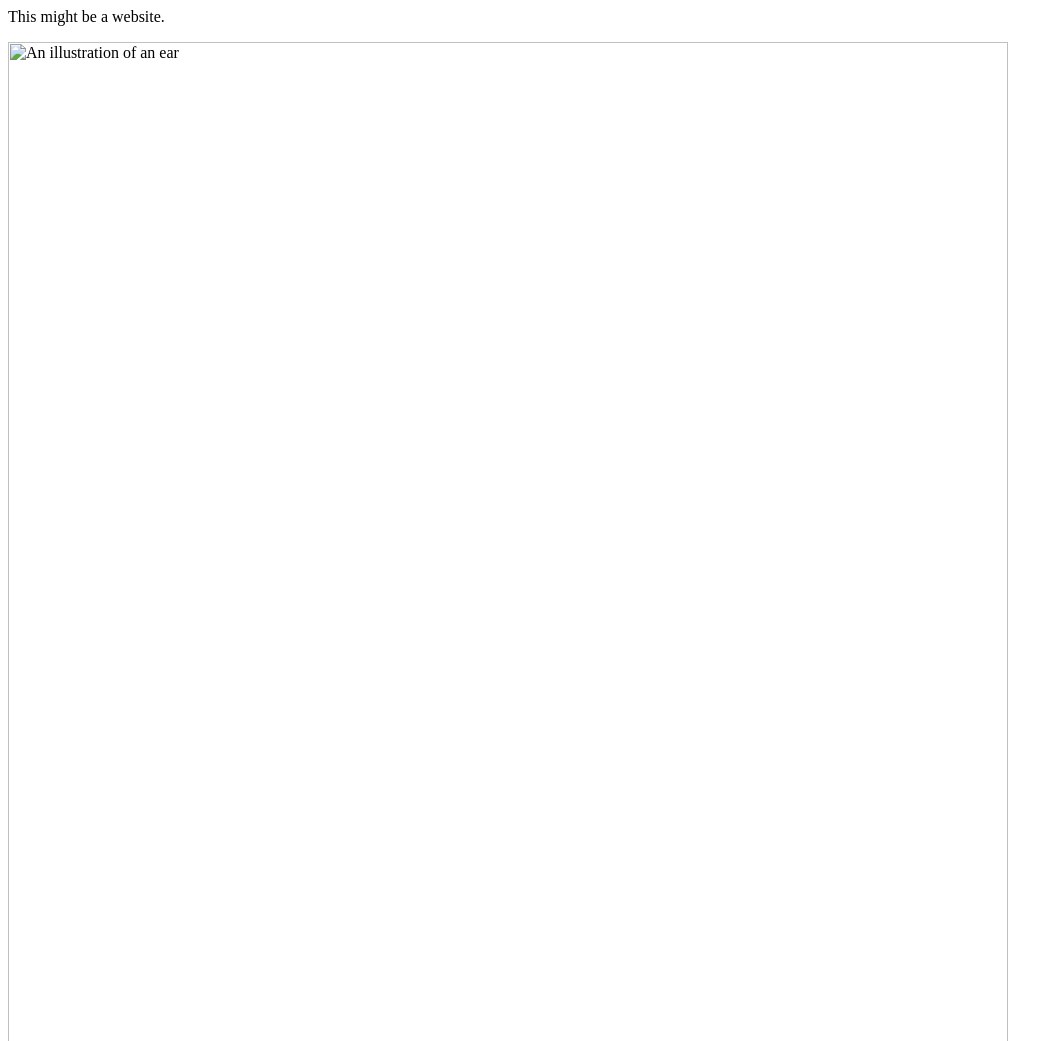
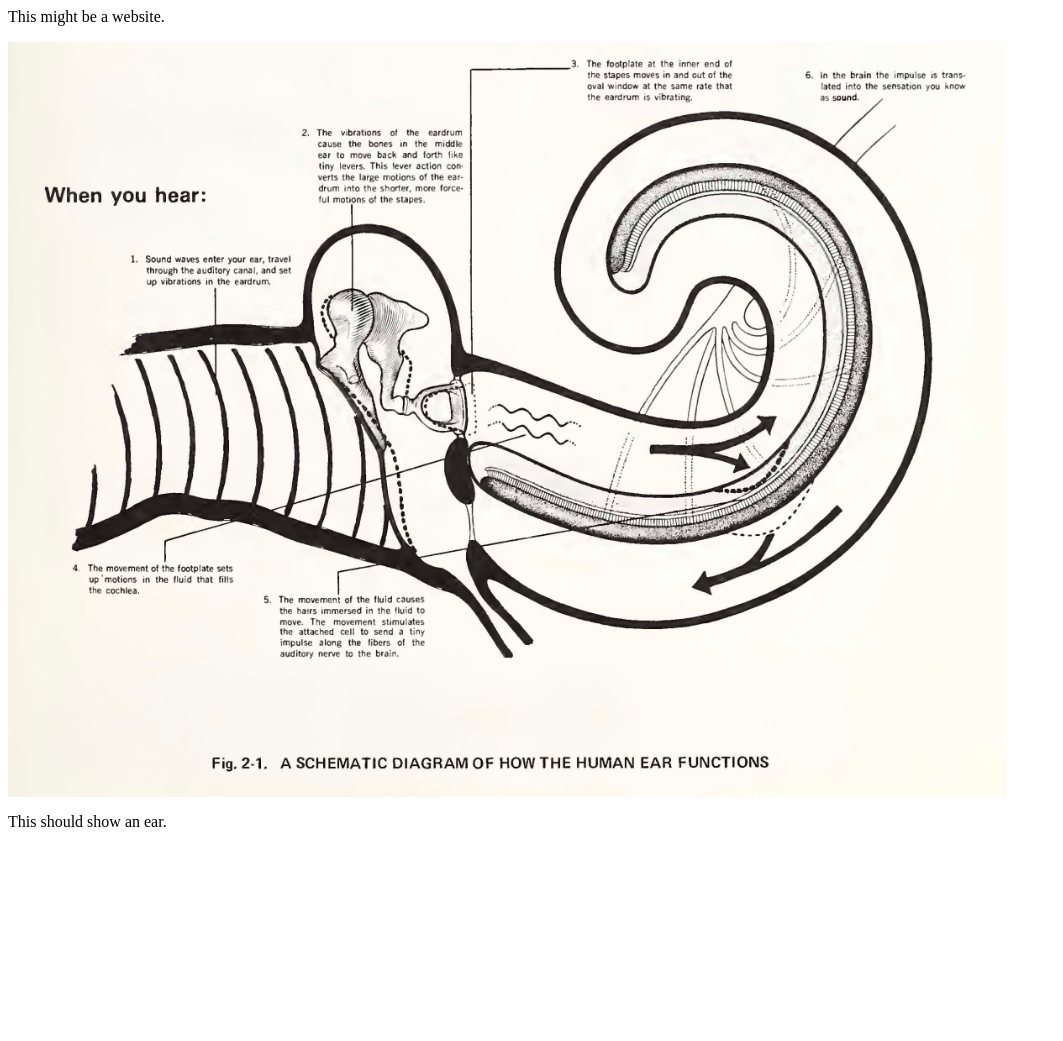
Before and after one commit to Doors-AI/test, a plain HTML site: page index.html in a window 1280 px wide. Shown: the top 1041 px of the page, without its empty margins (0-1063 px from the left). After the commit the page ends 847 px from the top, so only its background shows below. Drawn offline with Linux system fonts and the light colour scheme.

Commit message:
hopefully ear6

```diff
--- a/index.html
+++ b/index.html
@@ -1,5 +1,5 @@
 <p>This might be a website. </p>
 
-<img src="images/Ear2.png" alt="An illustration of an ear" width="1000">
+<img src="images/Ear2.jpg" alt="An illustration of an ear" width="1000">
 
 <p>This should show an ear.</p>
```
